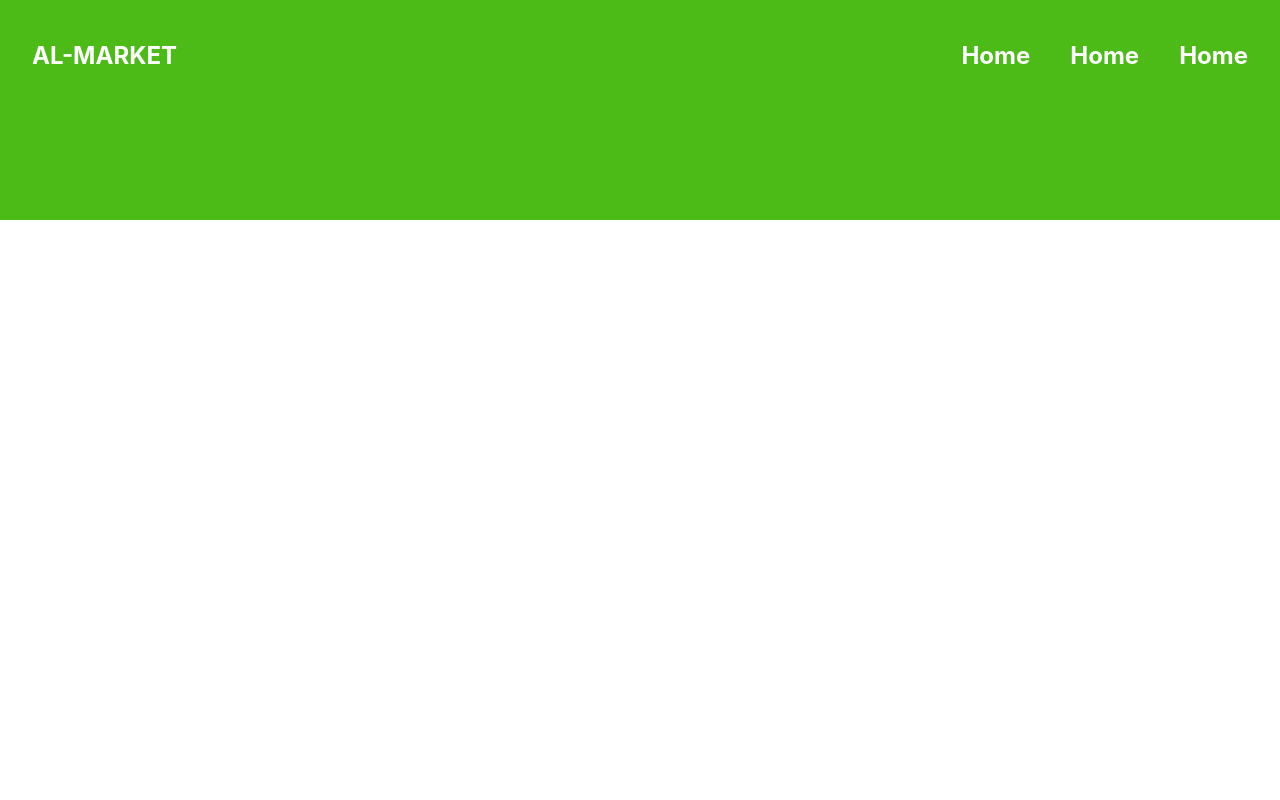
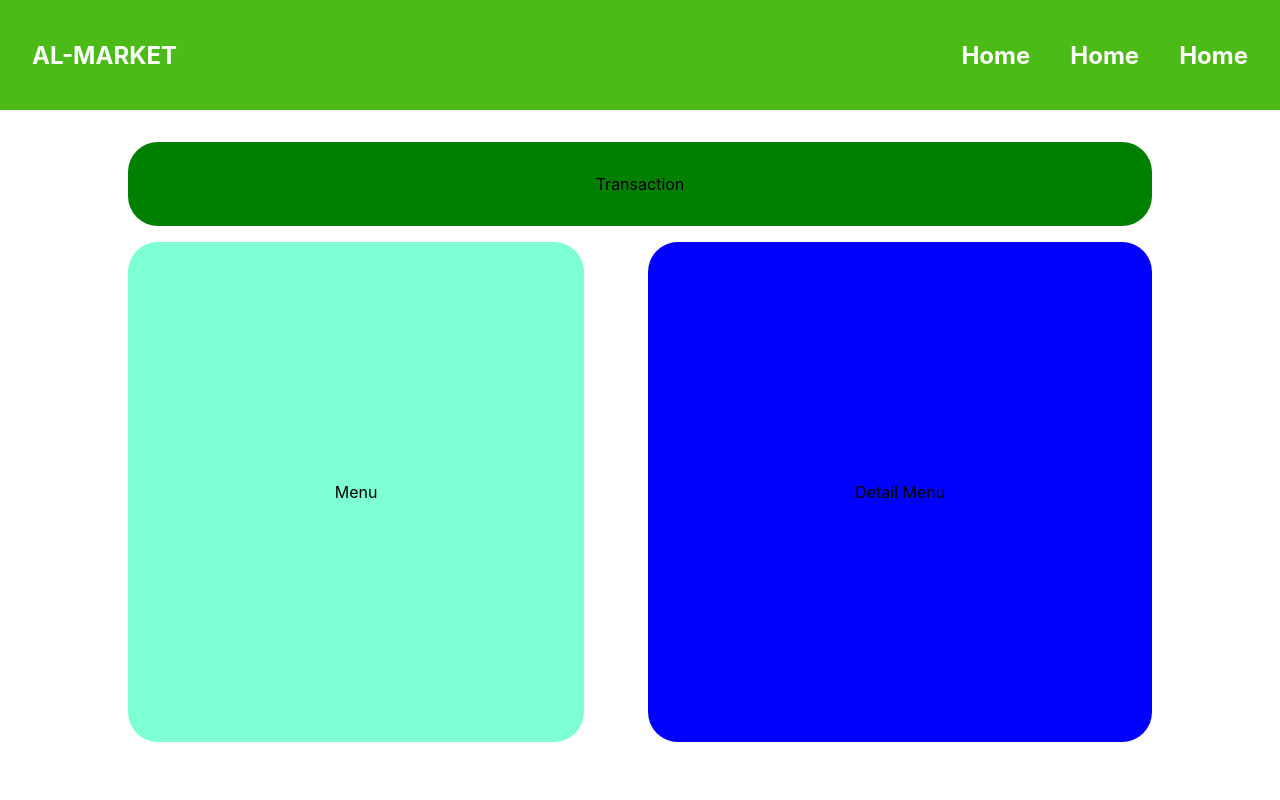
Before and after one commit to samosa76/al-market, a React (Create React App) app: page /Koperasi/Home in a window 1280 px wide. Shown: the top 800 px of the page. Built offline with nearby package versions, Linux system fonts and the light colour scheme.

Commit message:
Creating Seller Pages

```diff
--- a/src/App.js
+++ b/src/App.js
@@ -4,6 +4,7 @@ import { Route, Routes } from 'react-router-dom';
 import LoginPage from './Pages/LoginPage';
 import HomePage from './Pages/HomePage';
 import Layout from './Component/Layout/Layout';
+import KoperasiPage from './Seller/Pages/KoperasiPage';
 
 function App() {
   return (
@@ -12,6 +13,7 @@ function App() {
         <Routes>
           <Route path='/' element={<HomePage />} />
           <Route path='/Login' element={<LoginPage />} />
+          <Route path='/Koperasi/Home' element={<KoperasiPage />}/>
         </Routes>
       </Layout>
     </div>
--- /dev/null
+++ b/src/Seller/Component/Koperasi/Koperasi.js
@@ -0,0 +1,20 @@
+import style from './Koperasi.module.css'
+
+function Koperasi() {
+    return(
+        <div className={style.container}>
+            <div className={`${style.container_transaction} ${style.flex_center}`}>
+                <p>Transaction</p>
+            </div>
+            <div className={`${style.container_menu}`}>
+                <div className={`${style.menu} ${style.flex_center}`}>
+                    <p>Menu</p>
+                </div>
+                <div className={`${style.detail_menu} ${style.flex_center}`}>
+                    <p>Detail Menu</p>
+                </div>
+            </div>
+        </div>
+    )
+}
+export default Koperasi;
--- /dev/null
+++ b/src/Seller/Component/Koperasi/Koperasi.module.css
@@ -0,0 +1,43 @@
+*{
+    margin: 0;
+    padding: 0;
+}
+.container {
+    display: flex;
+    flex-direction: column;
+    height: 100vh;
+    align-items: center;
+    margin-top: 32px;
+}
+
+.flex_center {
+    display: flex;
+    align-items: center;
+    justify-content: center;
+}
+
+.container_transaction {
+    padding-top: 32px;
+    padding-bottom: 32px;
+    width: 80%;
+    background-color: green;
+    border-radius: 30px;
+}
+
+.container_menu {
+    margin-top: 16px;
+    display: grid;
+    width: 80%;
+    gap: 64px;
+    grid-template-columns: auto auto;
+    height: 500px;
+}
+.menu {
+    background-color: aquamarine;
+    border-radius: 30px;
+}
+
+.detail_menu {
+    background-color: blue;
+    border-radius: 30px;
+}
--- /dev/null
+++ b/src/Seller/Pages/KoperasiPage.js
@@ -0,0 +1,11 @@
+import Koperasi from "../Component/Koperasi/Koperasi";
+
+function KoperasiPage() {
+    return(
+        <div>
+            <Koperasi />
+        </div>
+    )
+}
+
+export default KoperasiPage;
```
